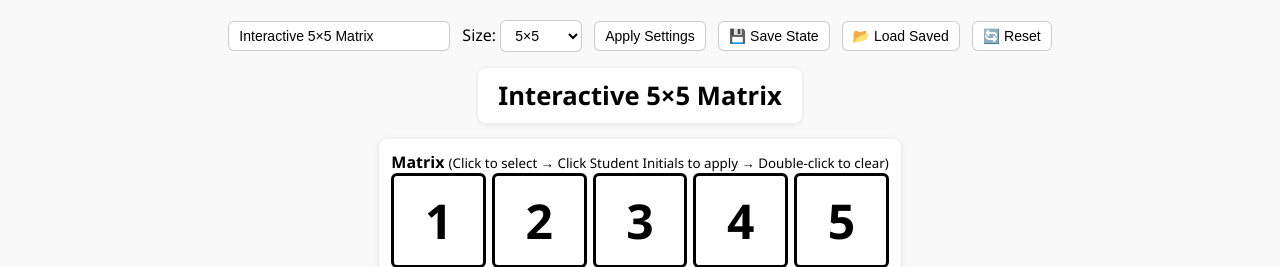
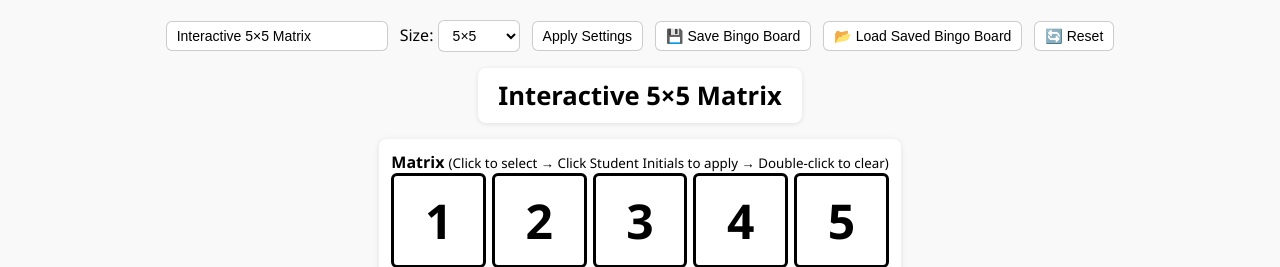
Before and after one commit to chrisbrowncbhllc-cmd/ClassroomBingo, a plain HTML site: page index.html in a window 1280 px wide. Shown: the top 267 px of the page. Drawn offline with Linux system fonts and the light colour scheme.

Commit message:
Update index.html
Change to read 'Save Bingo Board' and 'Load Saved Bingo Board'

```diff
--- a/index.html
+++ b/index.html
@@ -86,8 +86,8 @@
 
     </label>
     <button id="applySettings">Apply Settings</button>
-    <button id="saveBtn">💾 Save State</button>
-    <button id="loadBtn">📂 Load Saved</button>
+    <button id="saveBtn">💾 Save Bingo Board</button>
+    <button id="loadBtn">📂 Load Saved Bingo Board</button>
     <button id="resetBtn">🔄 Reset</button>
   </div>
 
```
